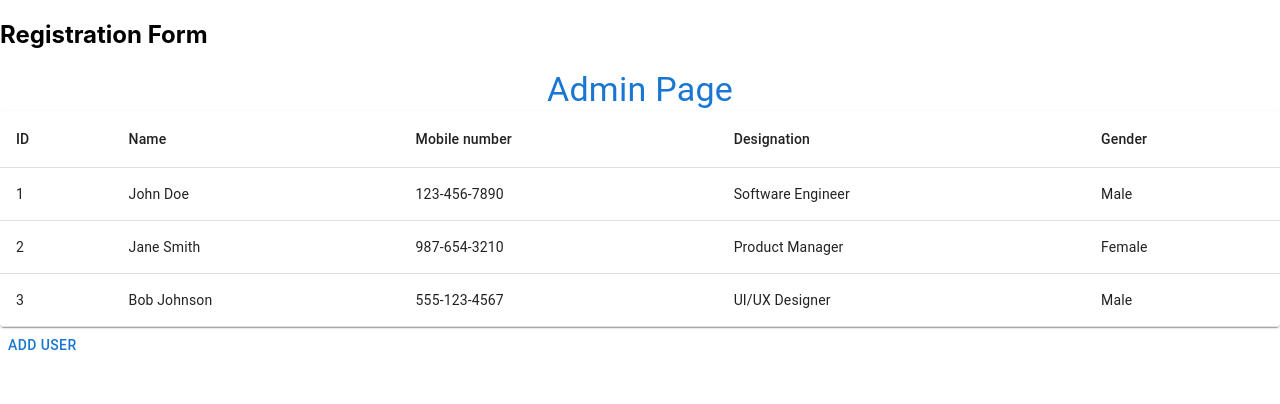
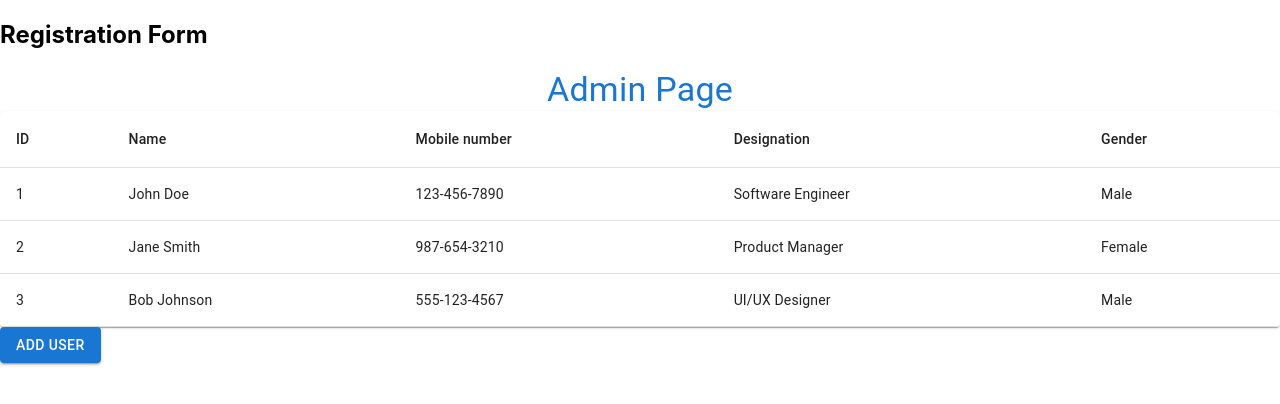
Before and after one commit to sukanyamohanty143/Digital-Staff-Management-System., a React (Create React App) app: page /registration in a window 1280 px wide. Shown: the top 404 px of the page. Built offline with nearby package versions, Linux system fonts and the light colour scheme.

Commit message:
Admin page UI and dummyData fetch completed

```diff
--- a/src/App.js
+++ b/src/App.js
@@ -16,7 +16,6 @@ function App() {
                 </Routes>
             </Router>
             <Admin/>
-
         </>
     );
 }
--- a/src/Components/Pages/Admin_page/Admin.js
+++ b/src/Components/Pages/Admin_page/Admin.js
@@ -55,7 +55,7 @@ const Admin=()=>{
                     </TableBody>
                 </Table>
             </TableContainer>
-            <Button>Add user</Button>
+            <Button variant="contained">Add user</Button>
         </>
     )
 }
```
